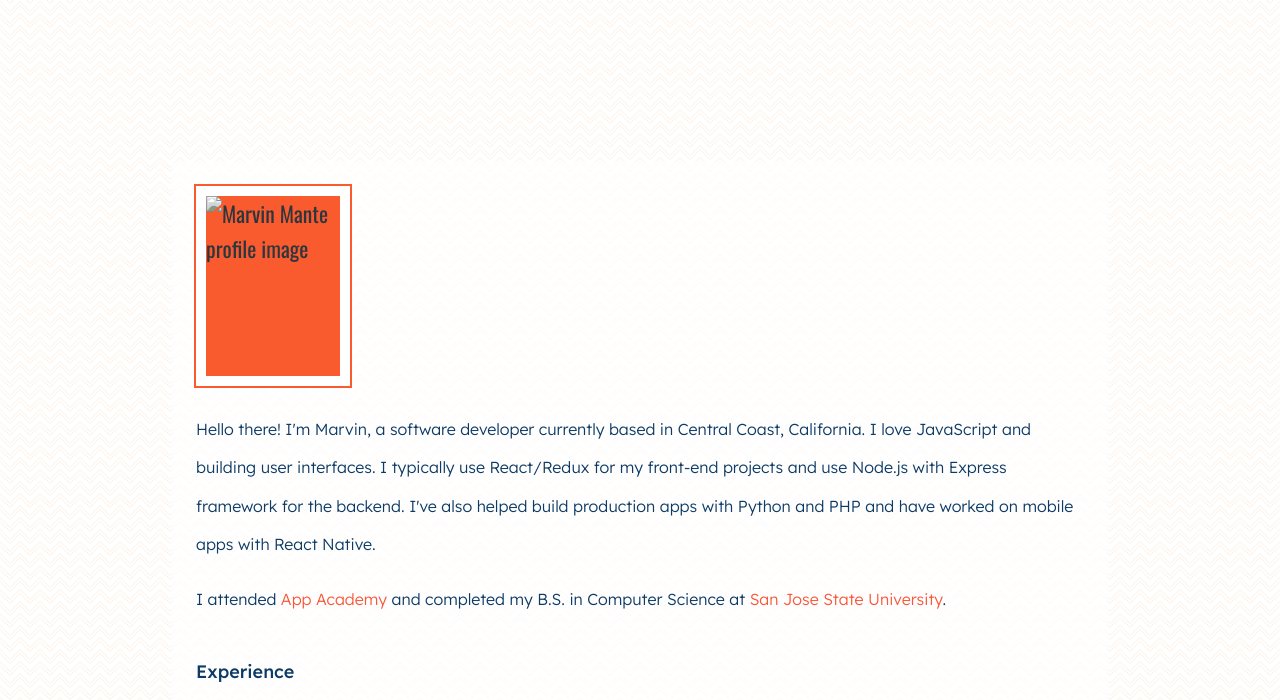
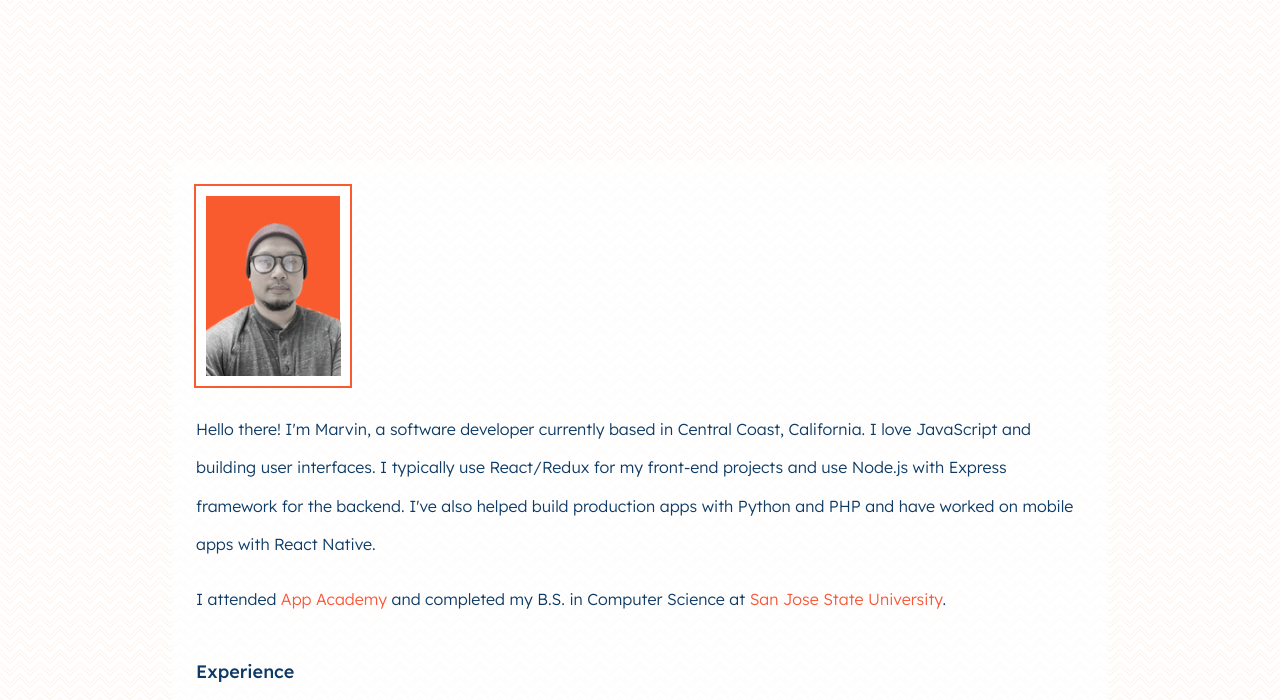
Before and after one commit to marvinsjsu/portfolio, a plain HTML site: page index.html in a window 1280 px wide. Shown: the top 700 px of the page. Drawn offline with nearby package versions, Linux system fonts and the light colour scheme.

Commit message:
test change

```diff
--- a/index.html
+++ b/index.html
@@ -21,7 +21,7 @@
       <div class="summary-container">
         <div class="about-img-container">
           <img
-            src="/assets/Marvin-Mante-profile.jp2"
+            src="/assets/Marvin-Mante-profile.png"
             alt="Marvin Mante profile image"
             height="180"
             width="135"
```
